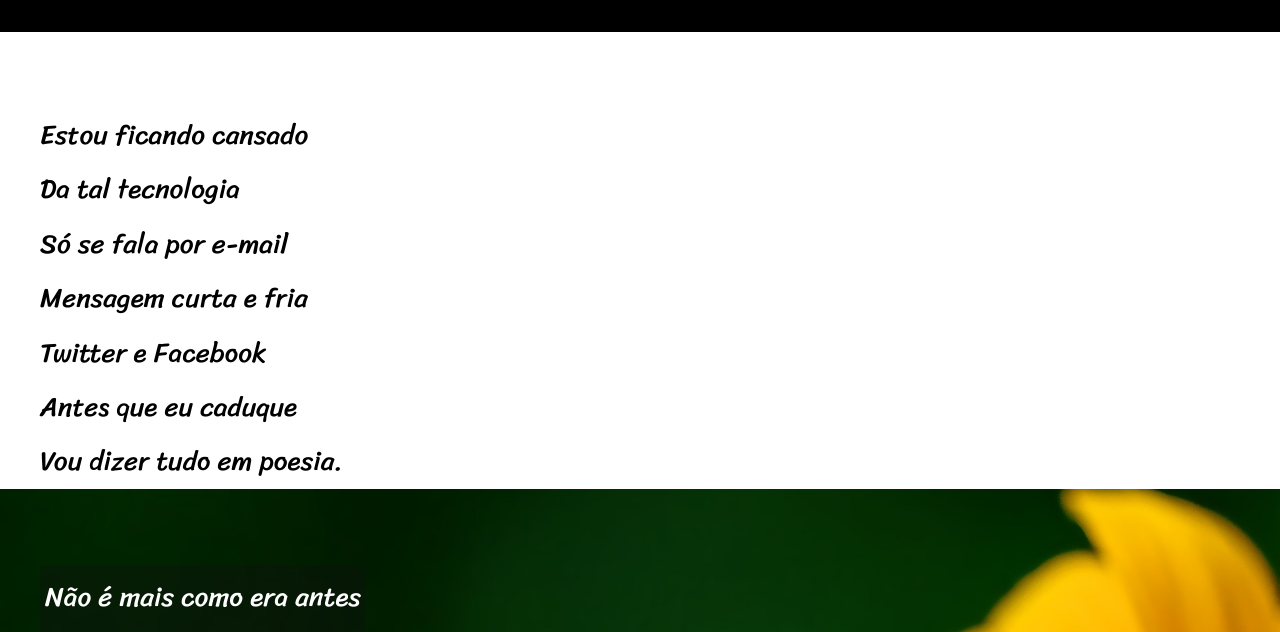
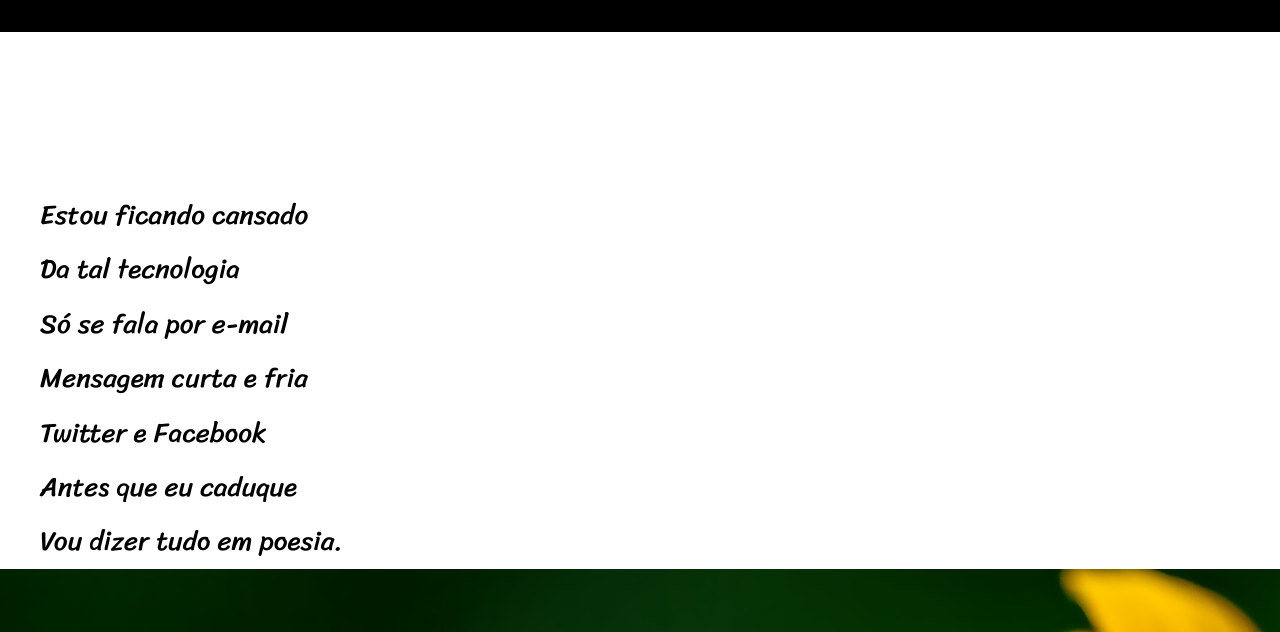
Before and after one commit to Lucas28Kaua/html-css, a plain HTML site: page exercícios/ex022/desaf012/desaf012.html in a window 1280 px wide. Shown: the part 168-800 px from the top of the page. Drawn offline with Linux system fonts and the light colour scheme.

Commit message:
atualização de padding no main por completo

```diff
--- a/exercícios/ex022/desaf012/estilo/style.css
+++ b/exercícios/ex022/desaf012/estilo/style.css
@@ -44,7 +44,8 @@ header>p>a:hover{
 }
 
 main{
-
+    padding-top: 10vh;
+    padding-bottom: 10vh;
 }
 main>#s1{
     font-family: 'Sriracha';
```
